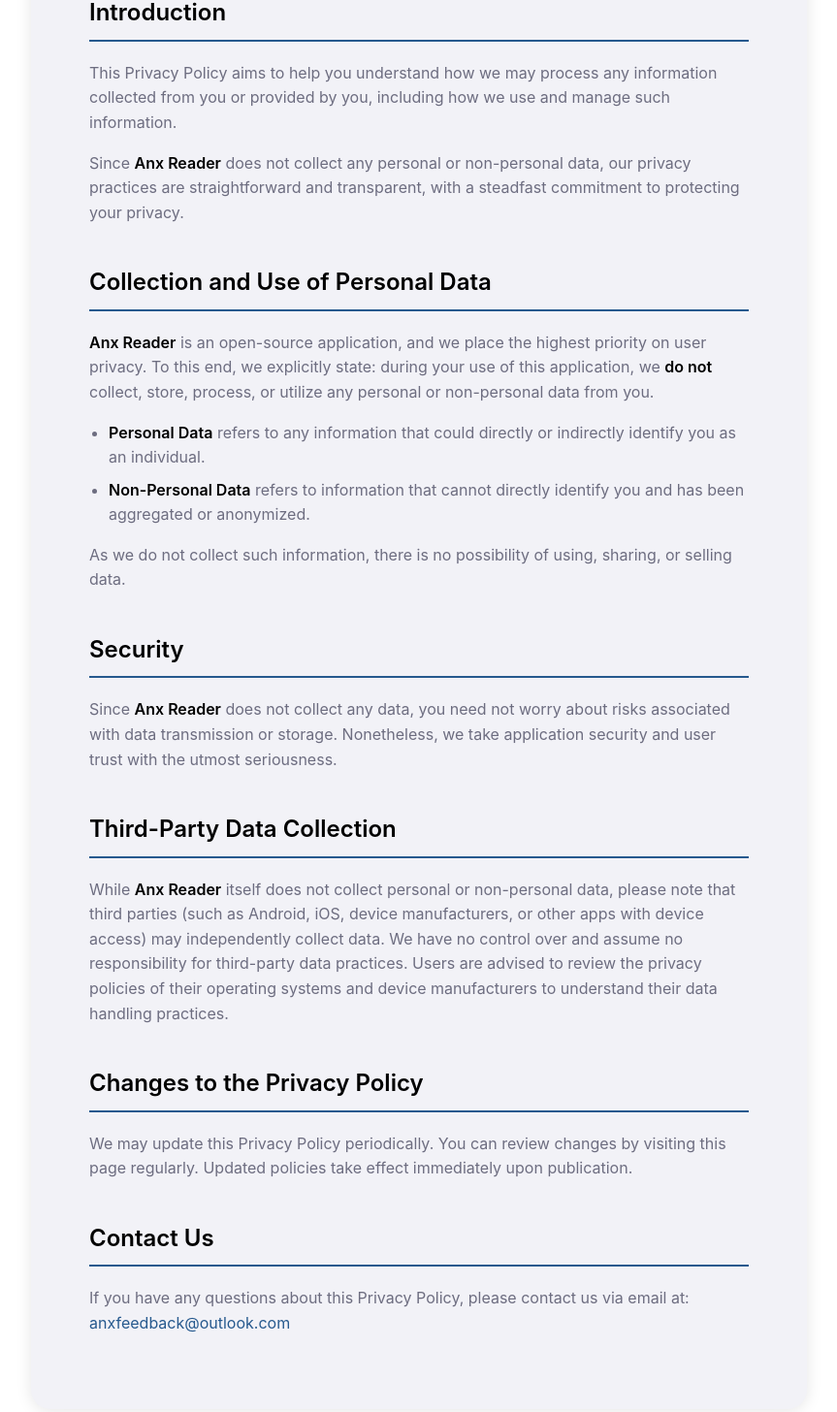
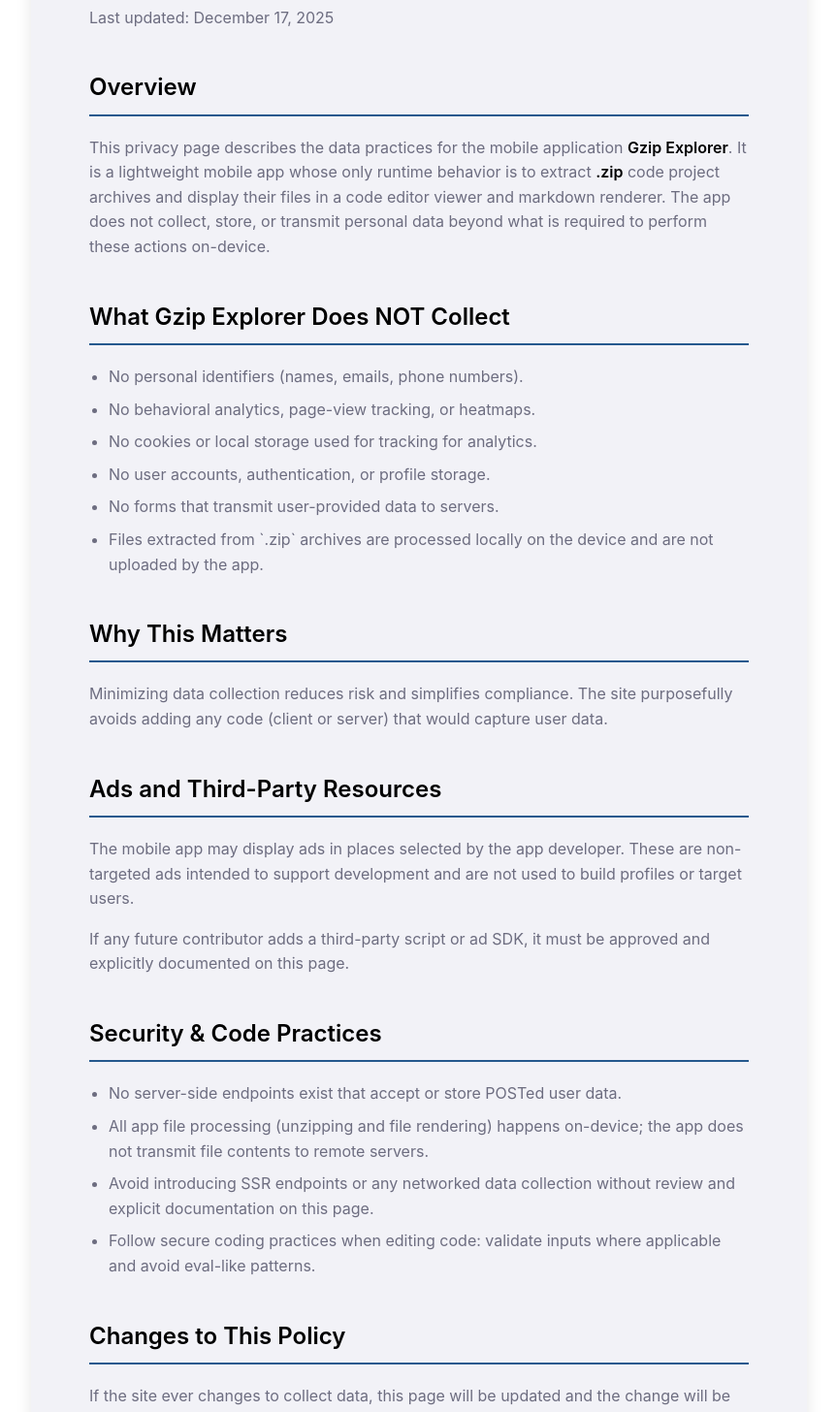
Before and after one commit to uncrr/gzip-page, a Vue app: page /privacy in a window 1280 px wide. Shown: the part 368-1824 px from the top of the page at 97% size, without its empty margins (208-1071 px from the left). Built offline with nearby package versions, Linux system fonts and the light colour scheme.

Commit message:
view: Privacy policy

```diff
--- a/src/views/PrivacyView.vue
+++ b/src/views/PrivacyView.vue
@@ -9,84 +9,147 @@
     <div class="container">
       <div class="policy-container">
         <div v-if="locale === 'zh-CN'" class="policy-content">
-          <h1>隐私政策</h1>
-          <p><strong>最后更新日期：2025年3月18日</strong></p>
-
-          <h2>引言</h2>
-          <p>本隐私政策旨在帮助您了解我们可能从您处收集或您提供给我们的任何信息的处理方式，包括我们如何使用及管理这些信息。</p>
-          <p>由于 <strong>Anx Reader</strong> 不会收集任何个人数据或非个人数据，我们的隐私实践简单透明，并始终致力于保护您的隐私。</p>
-
-          <h2>个人数据的收集与使用</h2>
-          <p><strong>Anx Reader</strong>
-            是一款开源应用程序，我们高度重视用户隐私。为此，我们明确声明：在使用本应用过程中，我们<strong>不会</strong>收集、存储、处理或使用您的任何个人数据或非个人数据。</p>
+          <h1>Gzip Explorer — 隐私政策</h1>
+          <p>最后更新日期：2025年12月17日</p>
+          <h2>概述</h2>
+          <p>
+            本隐私页面描述了移动应用程序 <strong>Gzip Explorer</strong> 的数据实践。它是一款轻量级移动应用，其唯一运行行为是提取 <strong>.zip</strong> 代码项目归档，并在代码编辑器查看器和 markdown 渲染器中显示其文件。该应用不会收集、存储或传输个人数据，仅在设备上执行这些操作。
+          </p>
+          <h2>Gzip Explorer 不收集的内容</h2>
           <ul>
-            <li><strong>个人数据</strong>指任何可能直接或间接识别您个人身份的信息。</li>
-            <li><strong>非个人数据</strong>指无法直接识别您身份且经过聚合或匿名化处理的信息。</li>
+            <li>无个人标识符（姓名、电子邮件、电话号码）。</li>
+            <li>
+              无行为分析、页面查看跟踪或热图。
+            </li>
+            <li>
+              无用于分析跟踪的 cookie 或本地存储。
+            </li>
+            <li>无用户账户、认证或配置文件存储。</li>
+            <li>无向服务器传输用户提供数据的表单。</li>
+            <li>
+              从 `.zip` 归档提取的文件在设备上本地处理，且不会被应用上传。
+            </li>
           </ul>
-          <p>由于我们未收集任何此类信息，因此不存在使用、共享或出售数据的可能性。</p>
-
-          <h2>安全性</h2>
-          <p>由于 <strong>Anx Reader</strong> 不收集任何数据，您无需担心数据传输或存储相关的风险。尽管如此，我们仍高度重视应用的安全性以及用户对我们的信任。</p>
-
-          <h2>第三方数据收集</h2>
-          <p>虽然 <strong>Anx Reader</strong>
-            本身不收集任何个人或非个人数据，但请注意：第三方（如安卓、iOS等操作系统、设备制造商，或其他具有设备访问权限的应用）可能会独立收集数据。我们无法控制且不对第三方的数据实践承担责任。建议用户查阅所用操作系统及设备制造商的隐私政策以了解其数据处理方式。
+          <h2>为什么重要</h2>
+          <p>
+            最小化数据收集可降低风险并简化合规性。该应用有意避免添加任何（客户端或服务器）代码来捕获用户数据。
           </p>
-
-          <h2>隐私政策的变更</h2>
-          <p>我们可能不定期更新本隐私政策。您可通过定期访问此页面了解变更内容。更新后的政策将在发布后立即生效。</p>
-
-          <h2>联系我们</h2>
-          <p>若您对本隐私政策有任何疑问，请通过以下邮箱联系我们：<a href="mailto:anxfeedback@outlook.com">anxfeedback@outlook.com</a></p>
+          <h2>广告和第三方资源</h2>
+          <p>
+            该移动应用可能在应用开发者选择的地点显示广告。这些是非针对性广告，旨在支持开发，且不会用于构建配置文件或针对用户。
+          </p>
+          <p>
+            如果未来贡献者添加第三方脚本或广告 SDK，必须获得批准并在本页面明确记录。
+          </p>
+          <h2>安全性和代码实践</h2>
+          <ul>
+            <li>
+              不存在接受或存储 POST 用户数据的服务器端端点。
+            </li>
+            <li>
+              所有应用文件处理（解压和文件渲染）均在设备上进行；应用不会将文件内容传输到远程服务器。
+            </li>
+            <li>
+              在未审查且未在本页面明确记录的情况下，避免引入 SSR 端点或任何网络数据收集。
+            </li>
+            <li>
+              编辑代码时遵循安全编码实践：在适用的地方验证输入，并避免类似 eval 的模式。
+            </li>
+          </ul>
+          <h2>本政策的变更</h2>
+          <p>
+            如果应用将来更改为收集数据，本页面将更新，并在此明确记录变更。
+          </p>
+          <h2>联系方式</h2>
+          <p>
+            如果您对本隐私方法或 <strong>Gzip Explorer</strong> 的行为有疑问，请在此仓库中打开 issue 或添加 pull request 以建议对本文档的更改。
+          </p>
+          <footer style="margin-top:48px;font-size:0.9rem;color:#666;">
+            &copy; 2025 Gzip Explorer. 保留所有权利。
+          </footer>
         </div>
         <div v-else class="policy-content">
-          <h1>Privacy Policy</h1>
-          <p><strong>Last Updated: March 18, 2025</strong></p>
-
-          <h2>Introduction</h2>
-          <p>This Privacy Policy aims to help you understand how we may process any information collected from you or
-            provided by you, including how we use and manage such information.</p>
-          <p>Since <strong>Anx Reader</strong> does not collect any personal or non-personal data, our privacy practices
-            are
-            straightforward and transparent, with a steadfast commitment to protecting your privacy.</p>
-
-          <h2>Collection and Use of Personal Data</h2>
-          <p><strong>Anx Reader</strong> is an open-source application, and we place the highest priority on user
-            privacy.
-            To this end, we explicitly state: during your use of this application, we <strong>do not</strong> collect,
-            store, process, or utilize any personal or non-personal data from you.</p>
+          <h1>Gzip Explorer — Privacy Policy</h1>
+          <p>Last updated: December 17, 2025</p>
+          <h2>Overview</h2>
+          <p>
+            This privacy page describes the data practices for the mobile
+            application <strong>Gzip Explorer</strong>. It is a lightweight
+            mobile app whose only runtime behavior is to extract <strong
+              >.zip</strong
+            > code project archives and display their files in a code editor
+            viewer and markdown renderer. The app does not collect, store, or
+            transmit personal data beyond what is required to perform these actions
+            on-device.
+          </p>
+          <h2>What Gzip Explorer Does NOT Collect</h2>
           <ul>
-            <li><strong>Personal Data</strong> refers to any information that could directly or indirectly identify you
-              as
-              an individual.</li>
-            <li><strong>Non-Personal Data</strong> refers to information that cannot directly identify you and has been
-              aggregated or anonymized.</li>
+            <li>No personal identifiers (names, emails, phone numbers).</li>
+            <li>
+              No behavioral analytics, page-view tracking, or heatmaps.
+            </li>
+            <li>
+              No cookies or local storage used for tracking for analytics.
+            </li>
+            <li>No user accounts, authentication, or profile storage.</li>
+            <li>No forms that transmit user-provided data to servers.</li>
+            <li>
+              Files extracted from `.zip` archives are processed locally
+              on the device and are not uploaded by the app.
+            </li>
           </ul>
-          <p>As we do not collect such information, there is no possibility of using, sharing, or selling data.</p>
-
-          <h2>Security</h2>
-          <p>Since <strong>Anx Reader</strong> does not collect any data, you need not worry about risks associated with
-            data transmission or storage. Nonetheless, we take application security and user trust with the utmost
-            seriousness.</p>
-
-          <h2>Third-Party Data Collection</h2>
-          <p>While <strong>Anx Reader</strong> itself does not collect personal or non-personal data, please note that
-            third
-            parties (such as Android, iOS, device manufacturers, or other apps with device access) may independently
-            collect
-            data. We have no control over and assume no responsibility for third-party data practices. Users are advised
-            to
-            review the privacy policies of their operating systems and device manufacturers to understand their data
-            handling practices.</p>
-
-          <h2>Changes to the Privacy Policy</h2>
-          <p>We may update this Privacy Policy periodically. You can review changes by visiting this page regularly.
-            Updated
-            policies take effect immediately upon publication.</p>
-
-          <h2>Contact Us</h2>
-          <p>If you have any questions about this Privacy Policy, please contact us via email at: <a
-              href="mailto:anxfeedback@outlook.com">anxfeedback@outlook.com</a></p>
+          <h2>Why This Matters</h2>
+          <p>
+            Minimizing data collection reduces risk and simplifies
+            compliance. The site purposefully avoids adding any code (client
+            or server) that would capture user data.
+          </p>
+          <h2>Ads and Third-Party Resources</h2>
+          <p>
+            The mobile app may display ads in places selected by the app
+            developer. These are non-targeted ads intended to support
+            development and are not used to build profiles or target users.
+          </p>
+          <p>
+            If any future contributor adds a third-party script or ad SDK,
+            it must be approved and explicitly documented on this page.
+          </p>
+          <h2>Security & Code Practices</h2>
+          <ul>
+            <li>
+              No server-side endpoints exist that accept or store POSTed
+              user data.
+            </li>
+            <li>
+              All app file processing (unzipping and file rendering)
+              happens on-device; the app does not transmit file contents
+              to remote servers.
+            </li>
+            <li>
+              Avoid introducing SSR endpoints or any networked data
+              collection without review and explicit documentation on this
+              page.
+            </li>
+            <li>
+              Follow secure coding practices when editing code: validate
+              inputs where applicable and avoid eval-like patterns.
+            </li>
+          </ul>
+          <h2>Changes to This Policy</h2>
+          <p>
+            If the site ever changes to collect data, this page will be
+            updated and the change will be explicitly documented here.
+          </p>
+          <h2>Contact</h2>
+          <p>
+            If you have questions about this privacy approach or the
+            behavior of <strong>Gzip Explorer</strong>, open an issue in
+            this repository or add a pull request with suggested changes to
+            this document.
+          </p>
+          <footer style="margin-top:48px;font-size:0.9rem;color:#666;">
+            &copy; 2025 Gzip Explorer. All Rights are Reserved.
+          </footer>
         </div>
       </div>
     </div>
```
